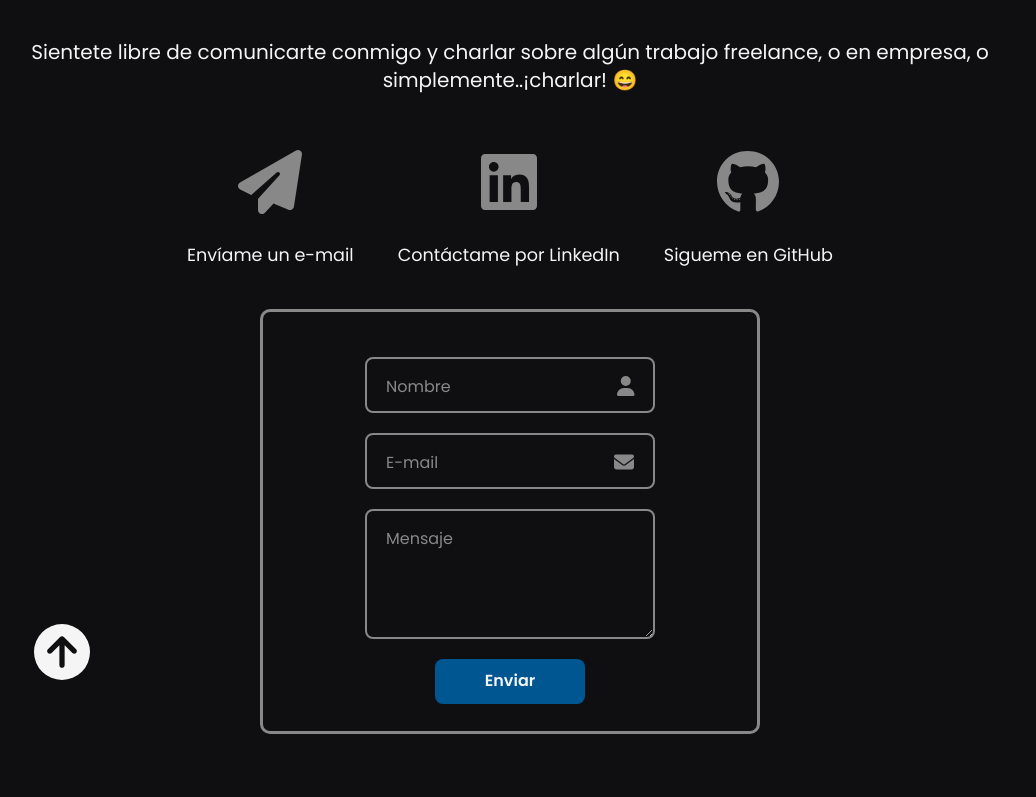
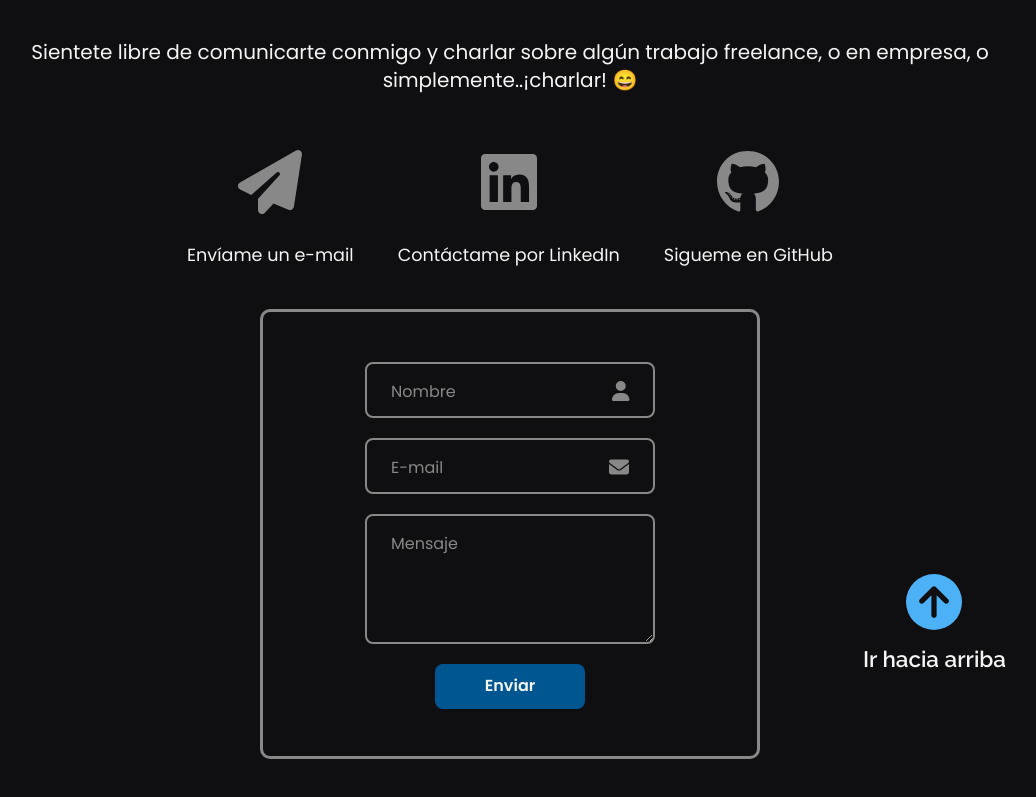
Before and after one commit to francobuceta/Portfolio, a React (Vite) app: page / in a window 1280 px wide. Shown: the part 2827-3624 px from the top of the page, without its empty margins (130-1166 px from the left). Before the commit the page ends 3561 px from the top, so only its background shows below. Built offline with nearby package versions, Linux system fonts and the light colour scheme.

Commit message:
animacion al scroll, formulario funcionando

```diff
--- a/package.json
+++ b/package.json
@@ -9,6 +9,7 @@
     "preview": "vite preview"
   },
   "dependencies": {
+    "@formspree/react": "^2.4.1",
     "@fortawesome/fontawesome-svg-core": "^6.2.1",
     "@fortawesome/free-brands-svg-icons": "^6.2.1",
     "@fortawesome/free-solid-svg-icons": "^6.2.1",
@@ -18,7 +19,8 @@
     "react-dom": "^18.2.0",
     "react-i18next": "^12.1.1",
     "react-scroll": "^1.8.9",
-    "sass": "^1.56.2"
+    "sass": "^1.56.2",
+    "scrollreveal": "^4.0.9"
   },
   "devDependencies": {
     "@types/react": "^18.0.26",
--- a/src/components/About.jsx
+++ b/src/components/About.jsx
@@ -1,20 +1,31 @@
+import { useEffect } from 'react';
 import { FontAwesomeIcon } from '@fortawesome/react-fontawesome';
 import { faHtml5, faCss3Alt, faJs, faSass, faBootstrap, faReact, faGitAlt, faGithub } from '@fortawesome/free-brands-svg-icons';
 import { faFileDownload } from '@fortawesome/free-solid-svg-icons';
 import { useTranslation } from 'react-i18next';
 import pdf from "../assets/cv.pdf"
+import ScrollReveal from 'scrollreveal';
 
 const About = () => {
-    const [t, i18n] = useTranslation("global");
+    const [t] = useTranslation("global");
+
+    useEffect(() => {
+        ScrollReveal().reveal('#title_about', {
+            delay: 250,
+        });
+        ScrollReveal().reveal('#about_content', {
+            delay: 300,
+        });
+    }, [])
 
     return (
         <>
             <section className="container mx-auto" id="about">
-                <div className="about_title">
+                <div className="about_title" id="title_about">
                     <h2 className='mt-24'>{t("about.aboutMe")}</h2>
                 </div>
 
-                <div className="grid grid-cols-2 gap-10">
+                <div className="grid grid-cols-2 gap-10" id="about_content">
                     <div className="about_description mt-5">
                         <h3 className="mb-5">{t("about.who")}</h3>
                         <p className="description">{t("about.description")}</p>
--- a/src/components/Banner.jsx
+++ b/src/components/Banner.jsx
@@ -4,7 +4,7 @@ import { useTranslation } from 'react-i18next';
 
 const Banner = () => {
 
-    const [t, i18n] = useTranslation("global");
+    const [t] = useTranslation("global");
 
     return (
         <>
--- a/src/components/Contact.jsx
+++ b/src/components/Contact.jsx
@@ -1,8 +1,10 @@
-import { useState } from "react";
+import { useState, useEffect } from "react";
 import { FontAwesomeIcon } from '@fortawesome/react-fontawesome';
 import { faUser, faEnvelope, faPaperPlane, faArrowCircleUp } from '@fortawesome/free-solid-svg-icons';
 import { faLinkedin, faGithub, } from '@fortawesome/free-brands-svg-icons';
 import { useTranslation } from 'react-i18next';
+import ScrollReveal from 'scrollreveal';
+import { useForm, ValidationError } from '@formspree/react';
 
 const Contact = () => {
 
@@ -10,16 +12,33 @@ const Contact = () => {
     const [valueMail, setValueMail] = useState("");
     const [valueMessage, setValueMessage] = useState("");
 
-    const [t, i18n] = useTranslation("global");
+    const [t] = useTranslation("global");
+
+    const [state, handleSubmit] = useForm("xoqzagqw");
+
+    useEffect(() => {
+        ScrollReveal().reveal('#title_contact', {
+            delay: 350,
+        });
+        ScrollReveal().reveal('#sub_contact', {
+            delay: 400,
+        });
+        ScrollReveal().reveal('.contact_icons', {
+            delay: 450,
+        });
+        ScrollReveal().reveal('.form_container', {
+            delay: 550
+        });
+    }, []);
 
     return (
         <>
-            <section className="container mx-auto px-16" id="contact">
-                <div className="about_title">
+            <section className="container mx-auto px-16 mb-5" id="contact">
+                <div className="about_title" id="title_contact">
                     <h2 className='mt-24'>{t("contact.title")}</h2>
                 </div>
 
-                <div className='flex justify-center items-center text-white font-poppins text-xl text-center'>
+                <div className='flex justify-center items-center text-white font-poppins text-xl text-center' id="sub_contact">
                     <h3 className="max-w-5xl">{t("contact.description")}</h3>
                 </div>
 
@@ -44,11 +63,12 @@ const Contact = () => {
                         <a href="#navbar">
                             <FontAwesomeIcon icon={faArrowCircleUp} />
                         </a>
+                        <span>{t("contact.arrow")}</span>
                     </div>
 
-                    <form action="" className="form">
+                    <form className="form" onSubmit={handleSubmit}>
                         <div>
-                            <input id="name" type="text"
+                            <input id="name" type="text" name="Nombre"
                                 onChange={e => setValueName(e.target.value)}
                                 className={valueName ? "has-value" : ""}>
                             </input>
@@ -57,23 +77,36 @@ const Contact = () => {
                         </div>
 
                         <div>
-                            <input id="mail" type="email"
+                            <input id="email" type="email" name="Email"
                                 onChange={e => setValueMail(e.target.value)}
                                 className={valueMail ? "has-value" : ""}>
                             </input>
                             <span><FontAwesomeIcon icon={faEnvelope} /></span>
                             <label htmlFor="mail">E-mail</label>
+                            <ValidationError
+                                prefix="Email"
+                                field="email"
+                                errors={state.errors}
+                            />
                         </div>
 
                         <div>
-                            <textarea id="text"
+                            <textarea id="text" name="Mensaje"
                                 onChange={e => setValueMessage(e.target.value)}
                                 className={valueMessage ? "has-value" : ""}>
                             </textarea>
                             <label htmlFor="text" className="text_label">{t("contact.message")}</label>
                         </div>
 
-                        <input id="submit" type="submit" value={t("contact.send")}></input>
+                        {
+                            state.succeeded
+                            ? <div className="flex flex-col align-center gap-2">
+                                <input id="submitted" type="submit" value={t("contact.sent")} disabled={state.submitting}></input>
+                                <p className="message_sent">{t("contact.gratitude")}</p>
+                            </div>
+
+                            : <input id="submit" type="submit" value={t("contact.send")} disabled={state.submitting}></input>
+                        }
 
                     </form>
                 </div>
--- a/src/components/Portfolio.jsx
+++ b/src/components/Portfolio.jsx
@@ -1,3 +1,4 @@
+import { useEffect } from "react";
 import foto1 from "../assets/proyect-ecommerce2.jpeg";
 import foto2 from "../assets/proyect-asteroids.png";
 import foto3 from "../assets/proyecto-prodeconsa.jpeg";
@@ -5,19 +6,32 @@ import { FontAwesomeIcon } from '@fortawesome/react-fontawesome';
 import { faEarthAmerica } from '@fortawesome/free-solid-svg-icons';
 import { faGithub } from '@fortawesome/free-brands-svg-icons';
 import { useTranslation } from 'react-i18next';
+import ScrollReveal from 'scrollreveal';
 
 const Portfolio = () => {
 
-    const [t, i18n] = useTranslation("global");
+    const [t] = useTranslation("global");
+
+    useEffect(() => {
+        ScrollReveal().reveal('#title_portfolio', {
+            delay: 350,
+        });
+        ScrollReveal().reveal('#sub_portfolio', {
+            delay: 400,
+        });
+        ScrollReveal().reveal('.portfolio_container', {
+            delay: 500,
+        });
+    }, [])
 
     return (
         <>
             <section className="container mx-auto px-16" id="portfolio">
-                <div className="about_title">
+                <div className="about_title" id="title_portfolio">
                     <h2 className='mt-24'>Portfolio</h2>
                 </div>
 
-                <div className='flex justify-center items-center text-white font-poppins text-xl'>
+                <div className='flex justify-center items-center text-white font-poppins text-xl' id="sub_portfolio">
                     <h3>{t("portfolio.title")}</h3>
                 </div>
 
--- a/src/components/Services.jsx
+++ b/src/components/Services.jsx
@@ -1,19 +1,33 @@
+import { useEffect } from "react";
 import { FontAwesomeIcon } from '@fortawesome/react-fontawesome';
 import { faMobileScreenButton, faPalette, faCode, faCartShopping, faGaugeHigh, faScrewdriverWrench } from '@fortawesome/free-solid-svg-icons';
 import { useTranslation } from 'react-i18next';
+import ScrollReveal from 'scrollreveal';
 
 const Services = () => {
 
-    const [t, i18n] = useTranslation("global");
+    const [t] = useTranslation("global");
+
+    useEffect(() => {
+        ScrollReveal().reveal('#title_services', {
+            delay: 350,
+        });
+        ScrollReveal().reveal('#sub_services', {
+            delay: 400,
+        });
+        ScrollReveal().reveal('.services_container', {
+            delay: 500,
+        });
+    }, []);
 
     return (
         <>
             <section className="container mx-auto px-16" id="services">
-                <div className="about_title">
+                <div className="about_title" id="title_services">
                     <h2 className='mt-24'>{t("services.title")}</h2>
                 </div>
 
-                <div className='flex justify-center items-center text-white font-poppins text-xl'>
+                <div className='flex justify-center items-center text-white font-poppins text-xl' id="sub_services">
                     <h3>{t("services.description")}</h3>
                 </div>
 
--- a/src/styles/components/_contact.scss
+++ b/src/styles/components/_contact.scss
@@ -28,19 +28,30 @@
     display: flex;
     justify-content: center;
     margin-top: 40px;
+    padding-bottom: 40px;
 
     .arrow_up {
+        display: flex;
+        flex-direction: column;
+        align-items: center;
         position: absolute;
-        left: 100px;
-        top: 300px;
-        color: $white;
+        right: 80px;
+        top: 250px;
+        color: $primary;
         font-size: 3.5rem;
+
+        span {
+            font-size: 1.4rem;
+            font-weight: 600;
+            font-family: 'Raleway', sans-serif;
+            color: $white;
+        }
     }
 
     .form {
         width: 500px;
-        height: 425px;
-        padding: 45px;
+        height: 450px;
+        padding: 50px;
         border-radius: 10px;
         border: 3px solid $grey-light;
 
@@ -114,12 +125,30 @@
             background-color: $secondary;
             border: none;
             border-radius: 8px;
+            padding-left: 0;
             cursor: pointer;
 
             &:hover {
                 color: $secondary;
                 background-color: $white;
             }
+        }
+
+        #submitted {
+            @extend #submit;
+            background-color: green;
+
+            &:hover {
+                color: green;
+                background-color: $white;
+            }
+        }
+
+        .message_sent {
+            color: $white;
+            font-size: 1rem;
+            font-weight: 500;
+            text-align: center;
         }
     }
 }
--- a/src/translations/english/global.json
+++ b/src/translations/english/global.json
@@ -47,6 +47,9 @@
         "github": "Follow me on GitHub",
         "name": "Name",
         "message": "Message",
-        "send": "Send"
+        "send": "Submit",
+        "sent": "Submitted",
+        "gratitude": "Thank you very much, I will contact you soon",
+        "arrow": "Go up"
     }
 }
--- a/src/translations/spanish/global.json
+++ b/src/translations/spanish/global.json
@@ -47,6 +47,9 @@
         "github": "Sigueme en GitHub",
         "name": "Nombre",
         "message": "Mensaje",
-        "send": "Enviar"
+        "send": "Enviar",
+        "sent": "Enviado",
+        "gratitude": "Muchas gracias, pronto me comunicaré contigo",
+        "arrow": "Ir hacia arriba"
     }
 }
```
Also changed, not shown: 1 other file (tests, documents, lock files or other folders).
